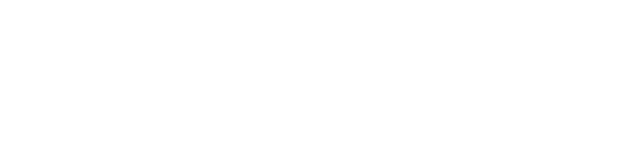
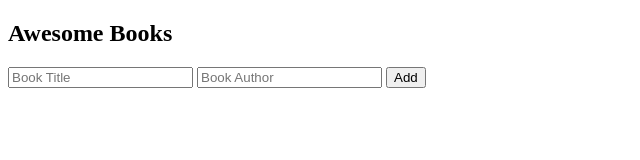
Before and after one commit to OsvaldoBC/awesomeBooksOB, a plain HTML site: page index.html in a window 1280 px wide. Shown: the whole page, without its empty margins (0-640 px from the left). Drawn offline with Linux system fonts and the light colour scheme.

Commit message:
Setup html

```diff
--- a/index.html
+++ b/index.html
@@ -7,6 +7,18 @@
     <title>Awesome Books</title>
 </head>
 <body>
-
+    <main class="main">
+        <section class="header">
+            <h1 class="heading">
+                Awesome Books
+            </h1>
+            <ul class="book-list"></ul>
+        </section>
+        <form action="">
+            <input type="text" name="title" class="book-title" placeholder="Book Title">
+            <input type="text" name="author" class="book-author" placeholder="Book Author">
+            <button type="submit">Add</button>
+        </form>
+    </main>
 </body>
 </html>
```
